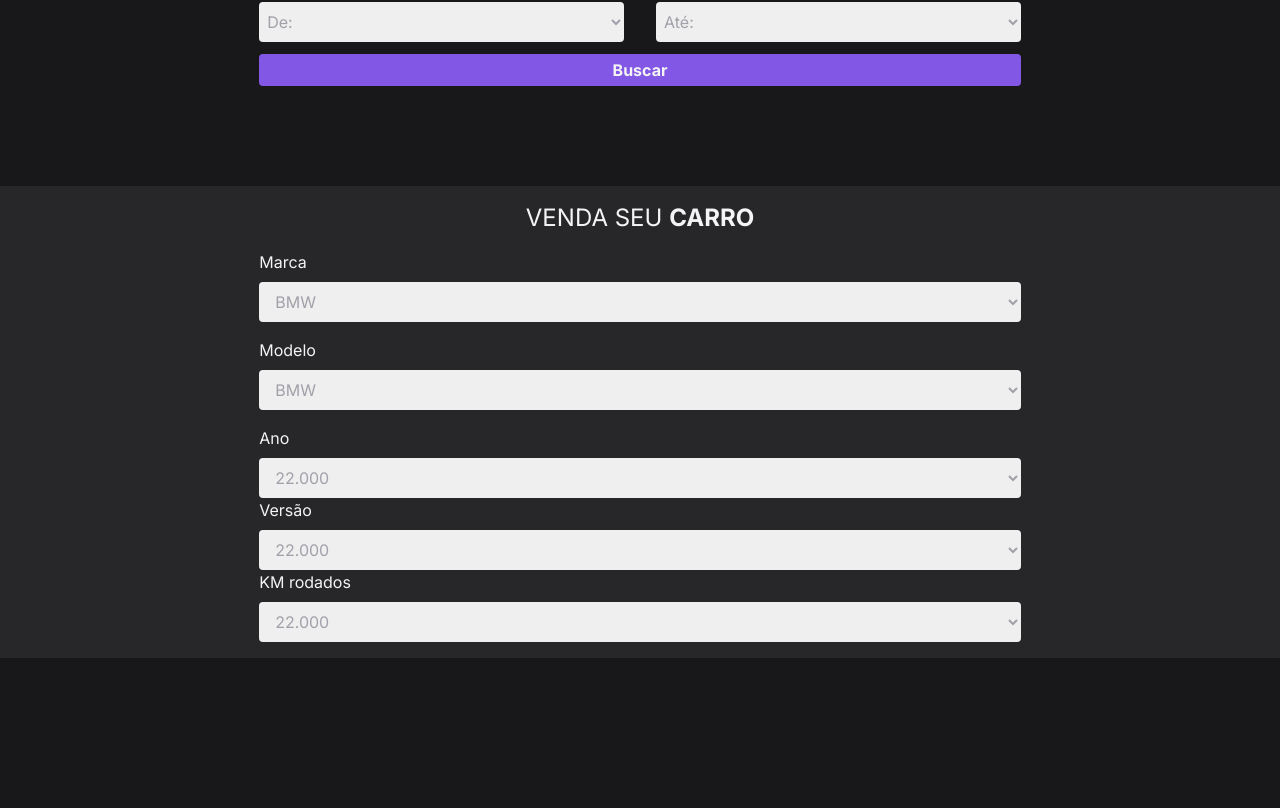
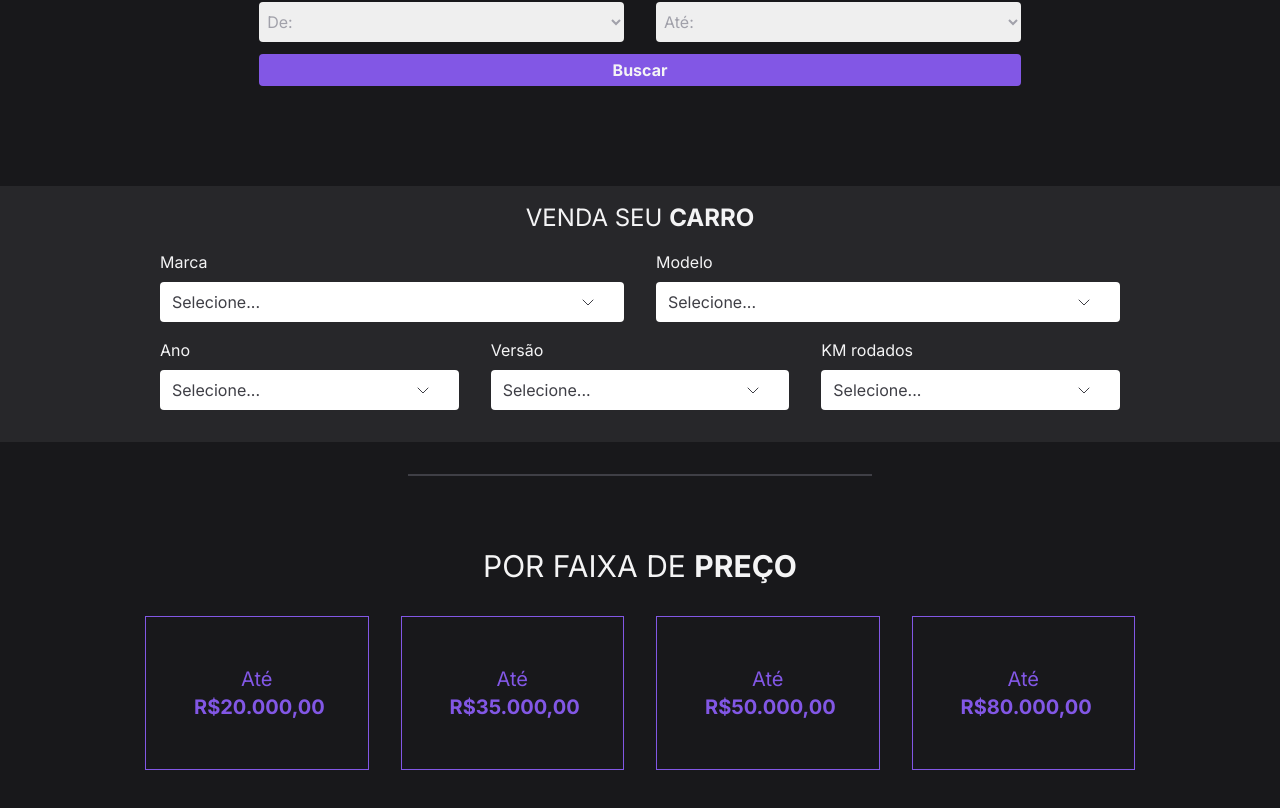
Before and after one commit to PedPacheco/web-cars, a Next.js app in the folder web/: page / in a window 1280 px wide. Shown: the part 458-1266 px from the top of the page. Before the commit the page ends 1116 px from the top, so only its background shows below. Built offline with nearby package versions, Linux system fonts and the light colour scheme.

Commit message:
uptade component select and create price components

```diff
--- a/web/package.json
+++ b/web/package.json
@@ -8,6 +8,8 @@
     "start": "next start"
   },
   "dependencies": {
+    "@radix-ui/react-select": "^1.0.0",
+    "@radix-ui/react-separator": "^1.0.0",
     "next": "12.3.1",
     "phosphor-react": "^1.4.1",
     "react": "18.2.0",
--- /dev/null
+++ b/web/src/components/PriceBox.tsx
@@ -0,0 +1,21 @@
+import Link from 'next/link'
+
+interface PriceBoxProps {
+  text: string;
+}
+
+export function PriceBox({ text }: PriceBoxProps) {
+  return (
+    <div className="max-w-[83.333333%] md:max-w-[25%] w-full px-4 pb-6 md:px-2 lg:px-4 text-center md:pb-0">
+      <div className="px-12 py-6 md:px-0 md:py-12 lg:p-12 border border-[#8257E5] border-solid">
+        <Link href="" className="cursor-pointer ">
+          <a className="hover:underline underline-offset-4 decoration-[#8257E5]">
+            <p className="text-[#8257E5] text-xl">
+              Até <span className="font-semibold"> {text}</span>
+            </p>
+          </a>
+        </Link>
+      </div>
+    </div>
+  )
+}
--- /dev/null
+++ b/web/src/components/PriceRange.tsx
@@ -0,0 +1,22 @@
+import { PriceBox } from './PriceBox'
+
+export function PriceRange() {
+  return (
+    <section className="py-4">
+      <div className="w-full px-4 mx-auto md:max-w-[720px] lg:max-w-5xl">
+        <div className="flex flex-wrap justify-center mt-6 mb-2 text-2xl md:text-3xl">
+          <p>
+            POR FAIXA DE <span className="font-semibold">PREÇO</span>
+          </p>
+        </div>
+
+        <div className="flex flex-wrap justify-center py-6 mx-[-15px] mb-6">
+          <PriceBox text="R$20.000,00" />
+          <PriceBox text="R$35.000,00" />
+          <PriceBox text="R$50.000,00" />
+          <PriceBox text="R$80.000,00" />
+        </div>
+      </div>
+    </section>
+  )
+}
--- a/web/src/components/Select.tsx
+++ /dev/null
@@ -1,27 +0,0 @@
-interface SelectProps {
-  size: string;
-  text: string;
-  mdMaxWidth: string;
-}
-
-export function Select({ size, text, mdMaxWidth }: SelectProps) {
-  return (
-    <>
-      {size === 'big' ? (
-        <div className={`max-w-[80%] w-full px-4 md:max-w-[${mdMaxWidth}]`}>
-          <label className="inline-block mb-2">{text}</label>
-          <select className="w-full h-10 py-[0.375rem] pr-7 pl-3 mb-4 text-base text-zinc-400 rounded">
-            <option value="">BMW</option>
-          </select>
-        </div>
-      ) : (
-        <div className={`max-w-[80%] w-full px-4 md:max-w-[${mdMaxWidth}]`}>
-          <label className="inline-block mb-2">{text}</label>
-          <select className="w-full h-10 py-[0.375rem] pr-7 pl-3 text-base text-zinc-400 rounded">
-            <option value="">22.000</option>
-          </select>
-        </div>
-      )}
-    </>
-  )
-}
--- /dev/null
+++ b/web/src/components/SelectComponent.tsx
@@ -0,0 +1,39 @@
+import * as Select from '@radix-ui/react-select'
+
+import { CaretDown } from 'phosphor-react'
+
+interface SelectProps {
+  text: string;
+  mdMaxWidth: string;
+}
+
+export function SelectComponent({ text, mdMaxWidth }: SelectProps) {
+  return (
+    <div className={`max-w-[80%] w-full px-4 ${mdMaxWidth}`}>
+      <label className="inline-block mb-2">{text}</label>
+      <Select.Root>
+        <Select.Trigger
+          className={`w-full h-10 py-[0.375rem] pr-7 pl-3 mb-4 bg-white flex justify-between items-center text-base text-zinc-700 rounded`}
+        >
+          <Select.Value placeholder="Selecione..." />
+          <Select.Icon>
+            <CaretDown />
+          </Select.Icon>
+        </Select.Trigger>
+
+        <Select.Portal>
+          <Select.Content>
+            <Select.Viewport className="bg-white text-zinc-700 rounded shadow-lg px-4 py-2 ">
+              <Select.Item value="">
+                <Select.ItemText>Selecione...</Select.ItemText>
+              </Select.Item>
+              <Select.Item value="CHEVETTE">
+                <Select.ItemText>Chevette</Select.ItemText>
+              </Select.Item>
+            </Select.Viewport>
+          </Select.Content>
+        </Select.Portal>
+      </Select.Root>
+    </div>
+  )
+}
--- a/web/src/components/SellYourVehicle.tsx
+++ b/web/src/components/SellYourVehicle.tsx
@@ -1,4 +1,4 @@
-import { Select } from './Select'
+import { SelectComponent } from './SelectComponent'
 
 export function SellYourVehicle() {
   return (
@@ -13,11 +13,14 @@ export function SellYourVehicle() {
         </div>
 
         <div className="flex flex-wrap justify-center pb-4">
-          <Select size="big" text="Marca" mdMaxWidth="50%" />
-          <Select size="big" text="Modelo" mdMaxWidth="50%" />
-          <Select size="small" text="Ano" mdMaxWidth="33.333333%" />
-          <Select size="small" text="Versão" mdMaxWidth="33.333333%" />
-          <Select size="small" text="KM rodados" mdMaxWidth="33.333333%" />
+          <SelectComponent text="Marca" mdMaxWidth="md:max-w-[50%]" />
+          <SelectComponent text="Modelo" mdMaxWidth="md:max-w-[50%]" />
+          <SelectComponent text="Ano" mdMaxWidth="md:max-w-[33.333333%]" />
+          <SelectComponent text="Versão" mdMaxWidth="md:max-w-[33.333333%]" />
+          <SelectComponent
+            text="KM rodados"
+            mdMaxWidth="md:max-w-[33.333333%]"
+          />
         </div>
 
         <div></div>
--- a/web/src/pages/index.tsx
+++ b/web/src/pages/index.tsx
@@ -1,6 +1,8 @@
 import { Header } from '~/components/Header'
 import { HomeSearchBox } from '~/components/HomeSearchBox'
+import { PriceRange } from '~/components/PriceRange'
 import { SellYourVehicle } from '~/components/SellYourVehicle'
+import * as Separator from '@radix-ui/react-separator'
 
 export default function Home() {
   return (
@@ -10,6 +12,17 @@ export default function Home() {
       <main>
         <HomeSearchBox />
         <SellYourVehicle />
+        <section>
+          <div className="w-full px-4 mx-auto md:max-w-[720px] lg:max-w-5xl">
+            <div className="flex justify-center">
+              <div className="max-w-[50%] w-full p-4">
+                <Separator.Root className="my-4 border border-solid border-zinc-700" />
+              </div>
+            </div>
+          </div>
+        </section>
+
+        <PriceRange />
       </main>
     </>
   )
```
Also changed, not shown: 1 other file (tests, documents, lock files or other folders).
